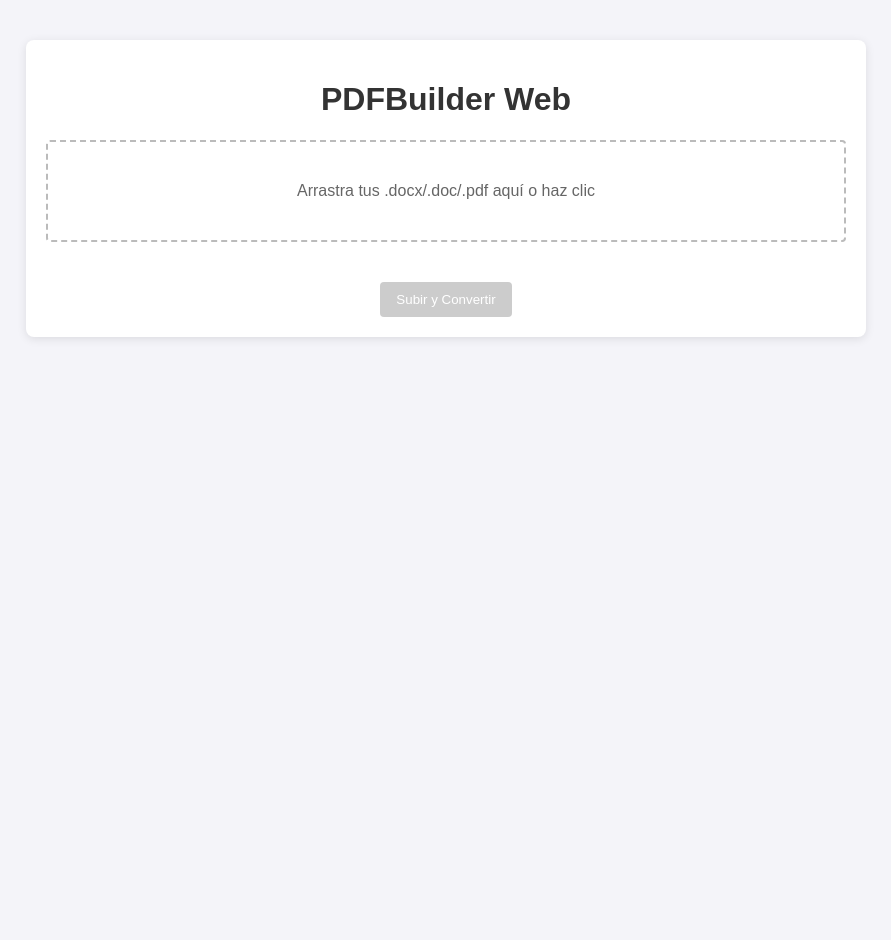
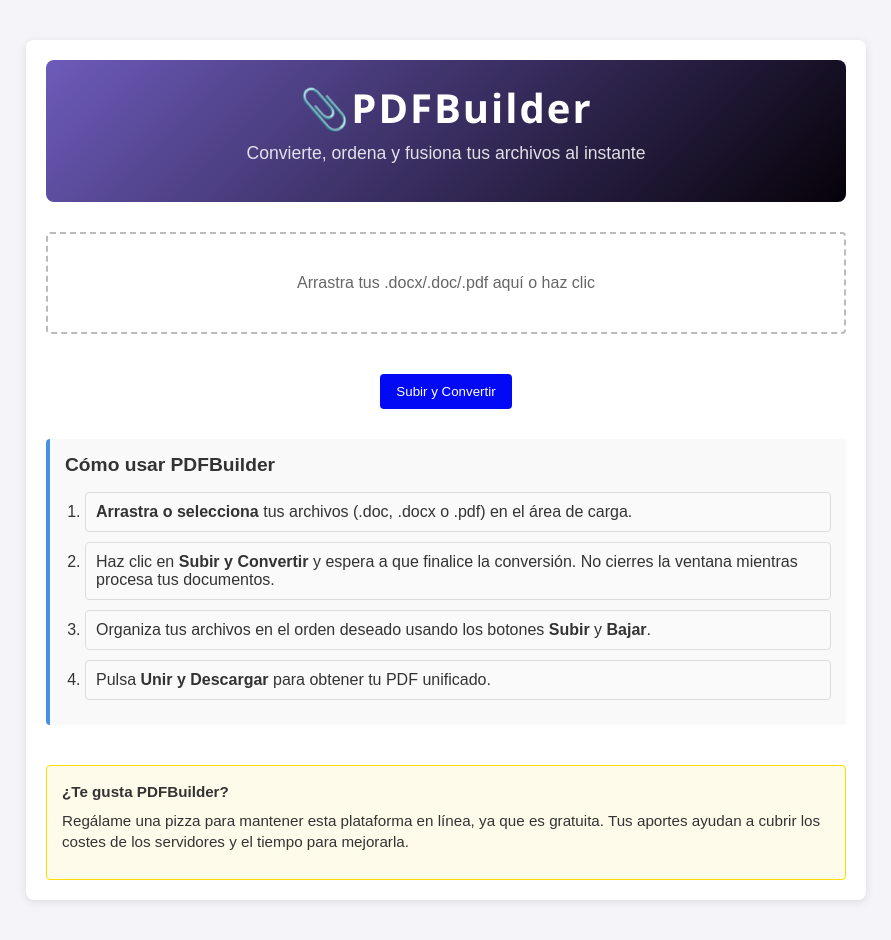
Before and after one commit to josuemzx/PDFBuilder, a plain HTML site: page templates/index.html in a window 1280 px wide. Shown: the whole page, without its empty margins (194-1085 px from the left). Before the commit the page ends 800 px from the top, so only its background shows below. Drawn offline with Linux system fonts and the light colour scheme.

Commit message:
Update index.html

```diff
--- a/templates/index.html
+++ b/templates/index.html
@@ -3,29 +3,149 @@
 <head>
   <meta charset="UTF-8">
   <meta name="viewport" content="width=device-width, initial-scale=1.0">
-  <title>PDFBuilder Web</title>
+  <title>PDFBuilder Pro</title>
   <style>
-    body { font-family: Arial, sans-serif; background: #f4f4f9; margin: 0; padding: 0; }
-    .container { max-width: 800px; margin: 40px auto; background: white; padding: 20px; border-radius: 8px; box-shadow: 0 2px 10px rgba(0,0,0,0.1); }
-    h1 { text-align: center; color: #333; }
-    .dropzone { border: 2px dashed #bbb; padding: 40px; text-align: center; color: #666; cursor: pointer; border-radius: 4px; }
-    .dropzone.hover { border-color: #777; color: #444; }
-    ul { list-style: none; padding: 0; margin: 20px 0; max-height: 300px; overflow-y: auto; }
-    li { background: #fafafa; margin: 6px 0; padding: 10px; border: 1px solid #ddd; border-radius: 4px; cursor: pointer; }
-    li.selected { background: #ddd; }
-    .controls { text-align: center; margin-top: 20px; }
-    button { background: #4a90e2; color: white; border: none; padding: 10px 16px; border-radius: 4px; cursor: pointer; margin: 0 5px; }
-    button:disabled { background: #ccc; cursor: not-allowed; }
-    .order-buttons { margin-bottom: 10px; }
+    body {
+      font-family: Arial, sans-serif;
+      background: #f4f4f9;
+      margin: 0;
+      padding: 0;
+    }
+    .container {
+      max-width: 800px;
+      margin: 40px auto;
+      background: white;
+      padding: 20px;
+      border-radius: 8px;
+      box-shadow: 0 2px 10px rgba(0,0,0,0.1);
+    }
+
+    /* Encabezado renovado */
+    .header {
+      text-align: center;
+      padding: 20px 0;
+      background: linear-gradient(135deg, #6D5BBA,rgb(6, 2, 9));
+      border-radius: 8px;
+      color: #ffffff;
+      margin-bottom: 30px;
+    }
+    .header h1 {
+      margin: 0;
+      font-size: 2.5em;
+      font-family: "Segoe UI", sans-serif;
+      letter-spacing: 2px;
+    }
+    .header .subtitle {
+      margin-top: 8px;
+      font-size: 1.1em;
+      color: rgba(255,255,255,0.85);
+    }
+
+    .dropzone {
+      border: 2px dashed #bbb;
+      padding: 40px;
+      text-align: center;
+      color: #666;
+      cursor: pointer;
+      border-radius: 4px;
+    }
+    .dropzone.hover {
+      border-color: #777;
+      color: #444;
+    }
+    ul {
+      list-style: none;
+      padding: 0;
+      margin: 20px 0;
+      max-height: 300px;
+      overflow-y: auto;
+    }
+    li {
+      background: #fafafa;
+      margin: 6px 0;
+      padding: 10px;
+      border: 1px solid #ddd;
+      border-radius: 4px;
+      cursor: pointer;
+    }
+    li.selected {
+      background: #ddd;
+    }
+    .controls {
+      text-align: center;
+      margin-top: 20px;
+    }
+    button {
+      background: #4a90e2;
+      color: white;
+      border: none;
+      padding: 10px 16px;
+      border-radius: 4px;
+      cursor: pointer;
+      margin: 0 5px;
+    }
+    button:disabled {
+      background: #020AF5;
+      cursor: not-allowed;
+    }
+    .order-buttons {
+      margin-bottom: 10px;
+    }
+
+    /* Estilo para las instrucciones */
+    .instructions {
+      background: #f9f9f9;
+      border-left: 4px solid #4a90e2;
+      padding: 15px;
+      margin-top: 30px;
+      border-radius: 4px;
+      color: #333;
+    }
+    .instructions h2 {
+      margin-top: 0;
+      font-size: 1.2em;
+    }
+    .instructions ol {
+      margin: 0;
+      padding-left: 20px;
+    }
+    .instructions li {
+      margin-bottom: 10px;
+    }
+
+    /* Estilo para la caja de donación */
+    .donation-box {
+      background: #fffbea;
+      border: 1px solid #ffdd00;
+      padding: 15px;
+      margin-top: 40px;
+      border-radius: 4px;
+      color: #333;
+      font-size: 0.95em;
+      line-height: 1.4;
+    }
+    .donation-box p {
+      margin: 0;
+    }
+    .donation-box p + p {
+      margin-top: 8px;
+    }
   </style>
 </head>
 <body>
   <div class="container">
-    <h1>PDFBuilder Web</h1>
+
+    <!-- Encabezado mejorado -->
+    <header class="header">
+      <h1>📎PDFBuilder</h1>
+      <p class="subtitle">Convierte, ordena y fusiona tus archivos al instante</p>
+    </header>
 
     <!-- Paso 1: Subida -->
     <div id="step1">
-      <div id="dropzone" class="dropzone">Arrastra tus .docx/.doc/.pdf aquí o haz clic</div>
+      <div id="dropzone" class="dropzone">
+        Arrastra tus .docx/.doc/.pdf aquí o haz clic
+      </div>
       <input type="file" id="fileInput" multiple accept=".doc,.docx,.pdf" style="display:none" />
       <ul id="fileList1"></ul>
       <div class="controls">
@@ -44,6 +164,40 @@
         <button id="mergeBtn" disabled>Unir y Descargar</button>
       </div>
     </div>
+
+    <!-- Sección de Instrucciones -->
+    <div class="instructions">
+      <h2>Cómo usar PDFBuilder</h2>
+      <ol>
+        <li><strong>Arrastra o selecciona</strong> tus archivos (.doc, .docx o .pdf) en el área de carga.</li>
+        <li>Haz clic en <strong>Subir y Convertir</strong> y espera a que finalice la conversión. No cierres la ventana mientras procesa tus documentos.</li>
+        <li>Organiza tus archivos en el orden deseado usando los botones <strong>Subir</strong> y <strong>Bajar</strong>.</li>
+        <li>Pulsa <strong>Unir y Descargar</strong> para obtener tu PDF unificado.</li>
+      </ol>
+    </div>
+
+    <!-- Caja de donación al final -->
+    <div class="donation-box">
+      <p><strong>¿Te gusta PDFBuilder?</strong></p>
+      <p>Regálame una pizza para mantener esta plataforma en línea, ya que es gratuita.
+      Tus aportes ayudan a cubrir los costes de los servidores y el tiempo para mejorarla.</p>
+      <div style="text-align:center; margin-top:12px;">
+        <script
+          type="text/javascript"
+          src="https://cdnjs.buymeacoffee.com/1.0.0/button.prod.min.js"
+          data-name="bmc-button"
+          data-slug="esaihuaman2"
+          data-color="#FFDD00"
+          data-emoji="🍕"
+          data-font="Cookie"
+          data-text="Buy me a pizza"
+          data-outline-color="#000000"
+          data-font-color="#000000"
+          data-coffee-color="#ffffff">
+        </script>
+      </div>
+    </div>
+
   </div>
 
   <script>
@@ -97,7 +251,9 @@
     // Eventos de carga
     dropzone.onclick = () => fileInput.click();
     fileInput.onchange = () => { files.push(...fileInput.files); renderList1(); };
-    ['dragover','dragenter'].forEach(e => dropzone.addEventListener(e, ev => { ev.preventDefault(); dropzone.classList.add('hover'); }));
+    ['dragover','dragenter'].forEach(e => dropzone.addEventListener(e, ev => {
+      ev.preventDefault(); dropzone.classList.add('hover');
+    }));
     ['dragleave','drop'].forEach(e => dropzone.addEventListener(e, ev => {
       ev.preventDefault(); dropzone.classList.remove('hover');
       if (e === 'drop') { files.push(...ev.dataTransfer.files); renderList1(); }
@@ -134,7 +290,8 @@
     mergeBtn.onclick = async () => {
       mergeBtn.disabled = true; mergeBtn.textContent = 'Uniendo...';
       const res = await fetch('/merge', {
-        method: 'POST', headers: { 'Content-Type': 'application/json' },
+        method: 'POST',
+        headers: { 'Content-Type': 'application/json' },
         body: JSON.stringify({ session_id: sessionId, order: files.map(f => f.name) })
       });
       const blob = await res.blob();
```
